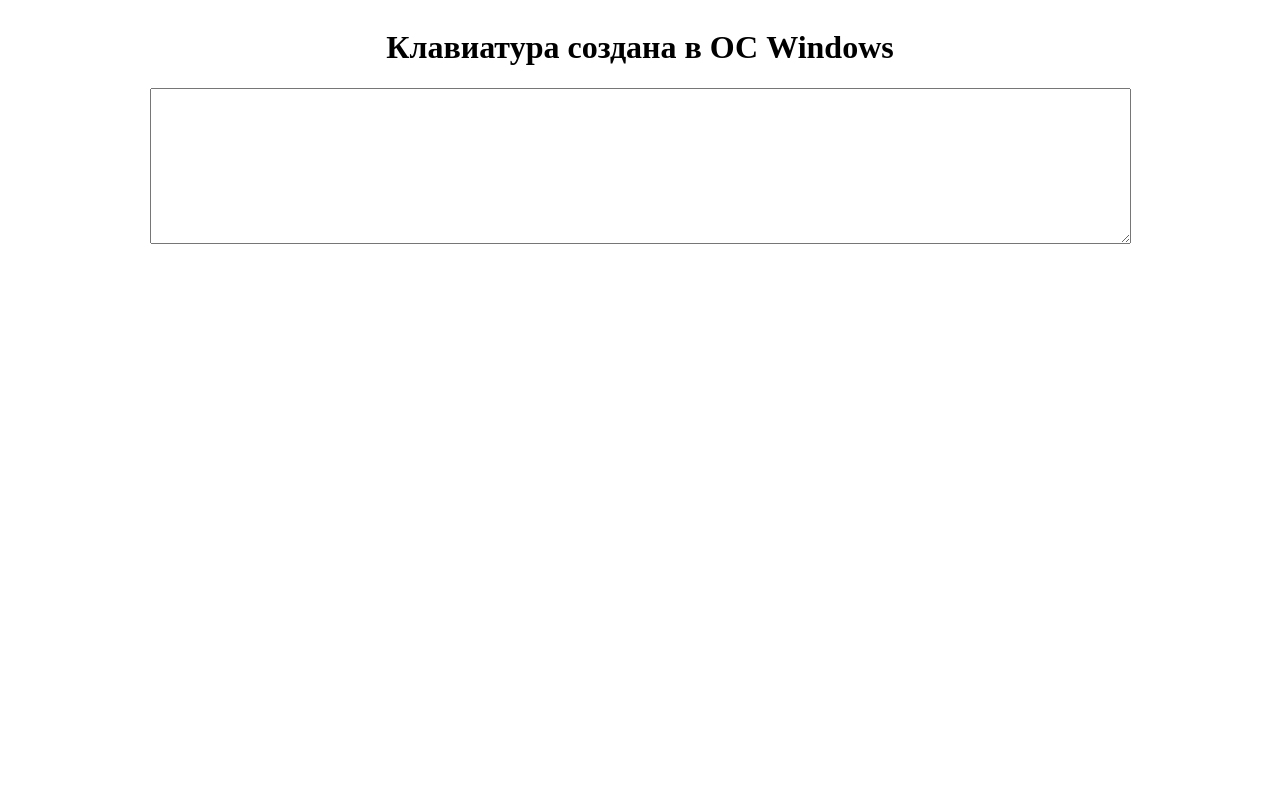
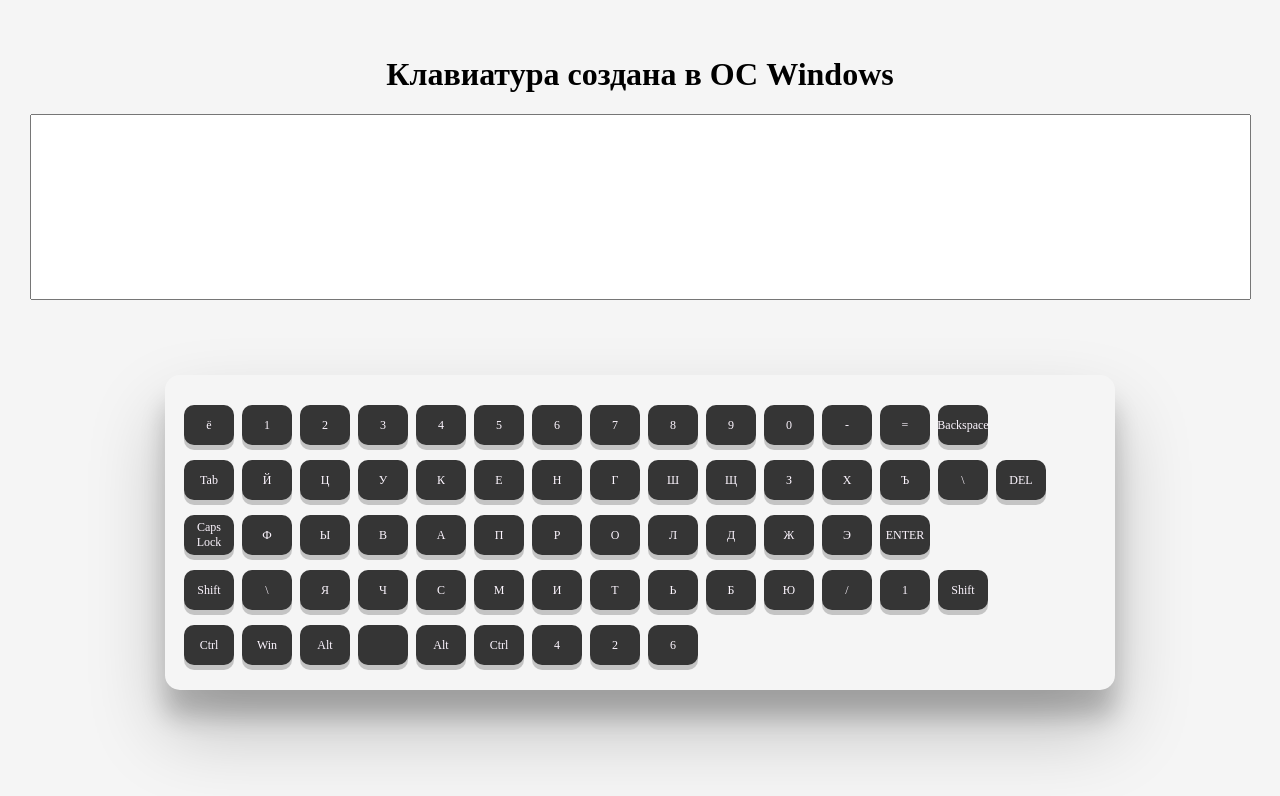
Before and after one commit to Limhill/virtual_keyboard, a website built with webpack: page virtual-keyboard/src/index.html in a window 1280 px wide. Built offline with nearby package versions, Linux system fonts and the light colour scheme.

Commit message:
feat: add keyboard html and some basic styles

```diff
--- a/virtual-keyboard/src/_functions.js
+++ b/virtual-keyboard/src/_functions.js
@@ -5,11 +5,11 @@
     }
 }
 
-function setKeyValues (elementCollection) {
-    rows.forEach((item, index) => {
-        let row = item.querySelectorAll('.key');
-
-    })
-}
+// function setKeyValues (elementCollection) {
+//     rows.forEach((item, index) => {
+//         let row = item.querySelectorAll('.key');
+//
+//     })
+// }
 
 export {appendMultipleChildren};
--- a/virtual-keyboard/src/index.js
+++ b/virtual-keyboard/src/index.js
@@ -8,6 +8,7 @@
 const WRAPPER = document.createElement('div');
 const KEYBOARD = document.createElement('div');
 const ROW = document.createElement('div');
+const KEYS = document.createElement('div');
 const KEY = document.createElement('div');
 const ADDITIONAL_KEY_VALUE = document.createElement('div');
 
@@ -17,6 +18,7 @@
 WRAPPER.className = 'wrapper';
 KEYBOARD.className = 'keyboard';
 ROW.className = 'row';
+KEYS.className = 'keys';
 KEY.className = 'key';
 ADDITIONAL_KEY_VALUE.className = 'key__value_additional';
 
@@ -25,15 +27,19 @@
 WRAPPER.appendChild(HEADER);
 WRAPPER.appendChild(TEXTAREA);
 WRAPPER.appendChild(KEYBOARD);
+appendMultipleChildren(KEYBOARD, ROW, 5);
 
-appendMultipleChildren(KEYBOARD, ROW, 5);
 let rows = document.querySelectorAll('.row');
+rows.forEach((item) => {
+    appendMultipleChildren(item, KEYS, 1);
+})
 
-appendMultipleChildren(rows[0], KEY, 14);
-appendMultipleChildren(rows[1], KEY, 15);
-appendMultipleChildren(rows[2], KEY, 13);
-appendMultipleChildren(rows[3], KEY, 14);
-appendMultipleChildren(rows[4], KEY, 9);
+let keysCollection = document.querySelectorAll('.keys');
+appendMultipleChildren(keysCollection[0], KEY, 14);
+appendMultipleChildren(keysCollection[1], KEY, 15);
+appendMultipleChildren(keysCollection[2], KEY, 13);
+appendMultipleChildren(keysCollection[3], KEY, 14);
+appendMultipleChildren(keysCollection[4], KEY, 9);
 
 //Присваиваем значения
 HEADER.textContent = 'Клавиатура создана в ОС Windows';
@@ -46,6 +52,11 @@
     ['Caps Lock', 'Ф', 'Ы', 'В', 'А', 'П', 'Р', 'О', 'Л', 'Д', 'Ж', 'Э', 'ENTER'],
     ['Shift', '\\', 'Я', 'Ч', 'С', 'М', 'И', 'Т', 'Ь', 'Б', 'Ю', '/', '1', 'Shift'],
     ['Ctrl', 'Win', 'Alt', ' ', 'Alt', 'Ctrl', '4', '2', '6'],
-]
+];
 
-let firstRow = rows[0].querySelectorAll('.key');
+for (let i = 0; i < keysCollection.length; i++) {
+    let row = keysCollection[i].querySelectorAll('.key');
+    row.forEach((key, index) => {
+        key.textContent = values[i][index];
+    })
+}
--- a/virtual-keyboard/src/sass/base/_base.sass
+++ b/virtual-keyboard/src/sass/base/_base.sass
@@ -1,3 +1,38 @@
+.body
+  padding: 0
+  margin: 0
+  background-color: #f5f5f5
+  min-height: 100vh
+  display: grid
+  grid-template-rows: 1fr auto
+  grid-template-columns: 100%
+
+.keyboard
+  background-color: var(--keyboard-bg-color)
+  margin: 75px auto
+  padding: 20px 10px
+  border-radius: 15px
+  display: grid
+  grid-template-columns: 1fr
+  grid-template-rows: 1fr
+  justify-content: center
+  box-shadow: 0 27px 24px 0 rgba(0, 0, 0, 0.2), 0 40px 77px 0 rgba(0, 0, 0, 0.22)
+
+.row
+  display: grid
+  grid-template-columns: auto 0.2fr 0.2fr
+  grid-gap: 25px
+  padding: 5px
+  margin-top: 5px
+
+.keys
+  display: flex
+  flex-flow: row nowrap
+  justify-content: flex-start
+  align-items: center
+
+
+
 .wrapper
   display: flex
   flex-direction: column
@@ -6,3 +41,35 @@
   max-width: 1200px
   margin-left: auto
   margin-right: auto
+
+.textarea
+  font-size: 16px
+  resize: none
+
+.key
+  background-color: #353535
+  color: #fdf6ff
+  font-family: var(--font-m)
+  font-size: 12px
+  width: 46px
+  height: 40px
+  display: flex
+  flex-direction: column
+  justify-content: center
+  align-items: center
+  text-align: center
+  margin: 0 4px
+  padding: 0 2px
+  border-radius: 10px
+  box-shadow: 0 5px 0 rgba(0, 0, 0, 0.2)
+
+
+.key:hover,
+.key-press
+  cursor: pointer
+  box-shadow: 0 2px 0 rgba(0, 0, 0, 0.2)
+  transform: translateY(3px)
+  transition: all 0.1s ease-in-out
+  -webkit-transition: all 0.1s ease-in-out
+  -moz-transition: all 0.1s ease-in-out
+  -o-transition: all 0.1s ease-in-out
```
Also changed, not shown: virtual-keyboard/src/main.css, 1 other file.
